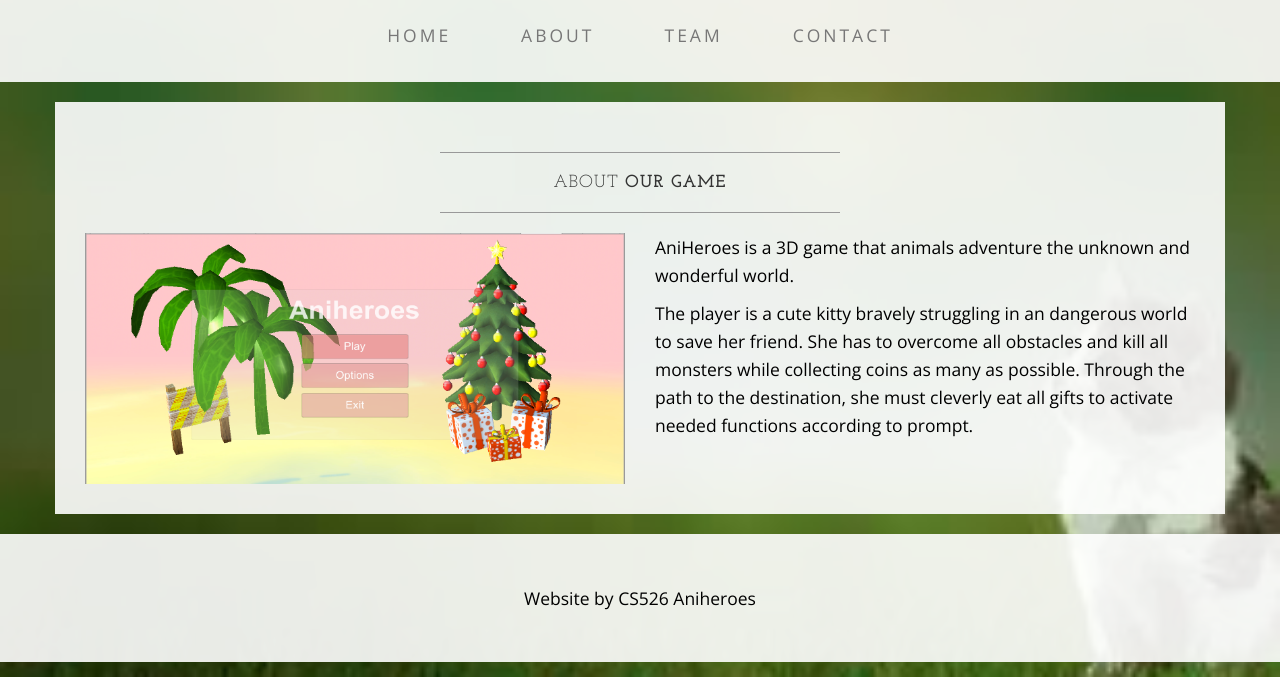
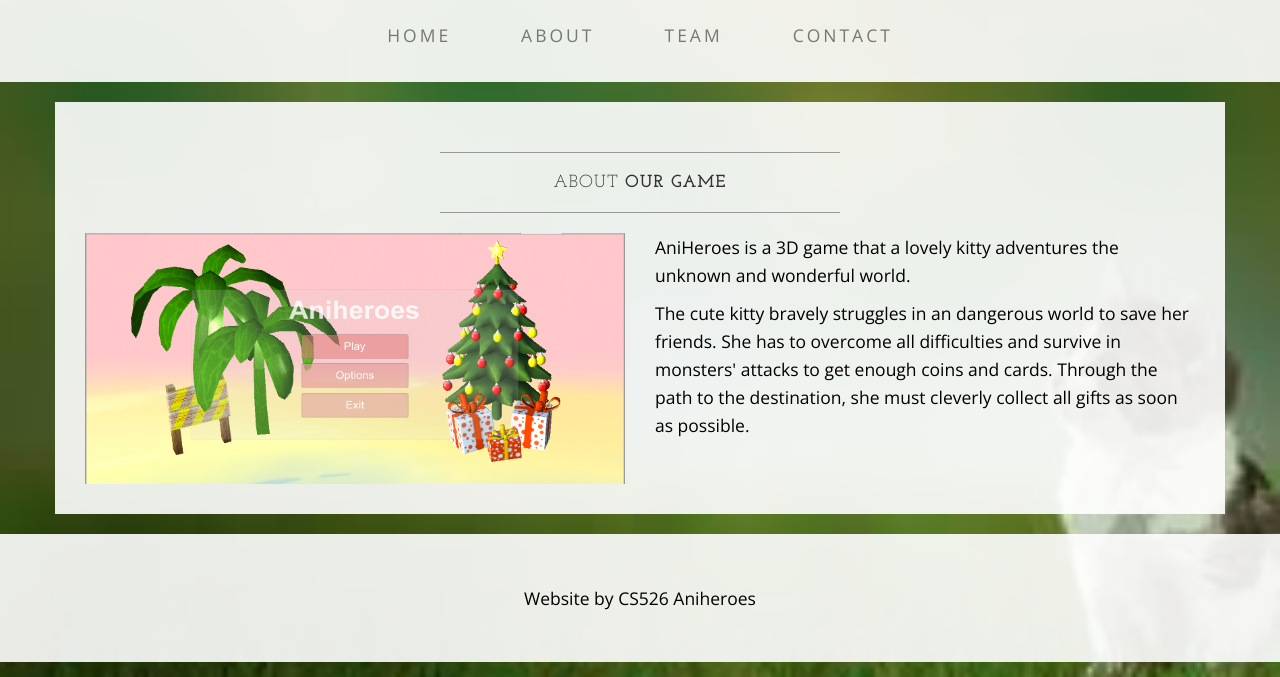
Before and after one commit to dukewan/aniheroes-website, a plain HTML site: page about.html in a window 1280 px wide. Shown: the part 123-800 px from the top of the page. Drawn offline with nearby package versions, Linux system fonts and the light colour scheme.

Commit message:
revise images in index and introduction in about

```diff
--- a/about.html
+++ b/about.html
@@ -84,11 +84,10 @@
                     <img class="img-responsive img-border-left" src="img/startmenu.png" alt="">
                 </div>
                 <div class="col-md-6">
-                    <p>AniHeroes is a 3D game that animals adventure the unknown and wonderful world. </p>
-                    <p>The player is a cute kitty bravely struggling in an
-                        dangerous world to save her friend. She has to overcome all obstacles and kill all monsters while collecting coins
-                        as many as possible. Through the path to the destination, she must cleverly eat all gifts to activate needed
-                        functions according to prompt.</p>
+                    <p>AniHeroes is a 3D game that a lovely kitty adventures the unknown and wonderful world. </p>
+                    <p>The cute kitty bravely struggles in an dangerous world to save her friends. She has to overcome
+                        all difficulties and survive in monsters' attacks to get enough coins and cards. Through the path to the
+                        destination, she must cleverly collect all gifts as soon as possible.</p>
                 </div>
                 <div class="clearfix"></div>
             </div>
```
Also changed, not shown: index.html (+3 -3 lines), img/level1.jpg (added), img/level1.png (deleted), img/level2_1.png, img/level2_2.png, img/level2_3.png (deleted), img/level2_4.png (deleted).
